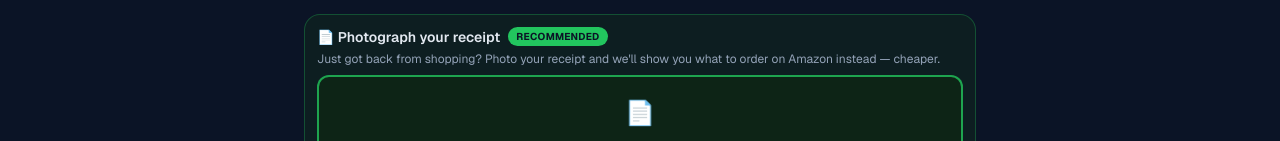
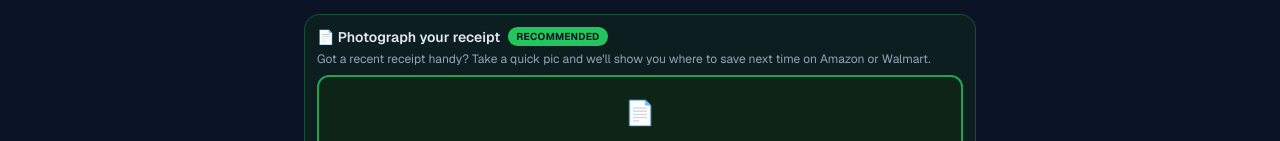
Before and after one commit to mchitnis99/slashcart-app, a Next.js app: page / in a window 1280 px wide. Shown: the part 475-616 px from the top of the page. Built offline with nearby package versions, Linux system fonts and the light colour scheme.

Commit message:
fix: receipt description copy

```diff
--- a/app/components/GroceryInput.tsx
+++ b/app/components/GroceryInput.tsx
@@ -182,7 +182,7 @@
         <PhotoCaptureZone
           emoji="📄"
           label="Photograph your receipt"
-          subtext="Just got back from shopping? Photo your receipt and we'll show you what to order on Amazon instead — cheaper."
+          subtext="Got a recent receipt handy? Take a quick pic and we'll show you where to save next time on Amazon or Walmart."
           dropzonePrompt="Tap to upload your receipt photo — then hit Find Best Prices"
           dropzoneSubtext="We'll read every pantry item, what you paid, and find cheaper options"
           files={receiptFiles}
```
